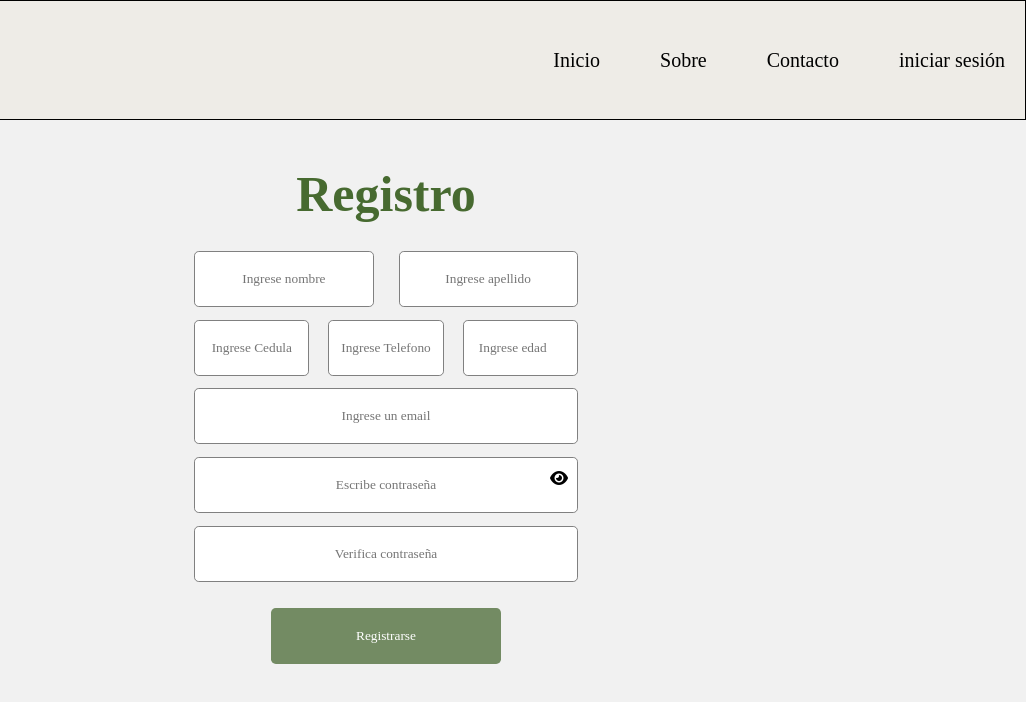
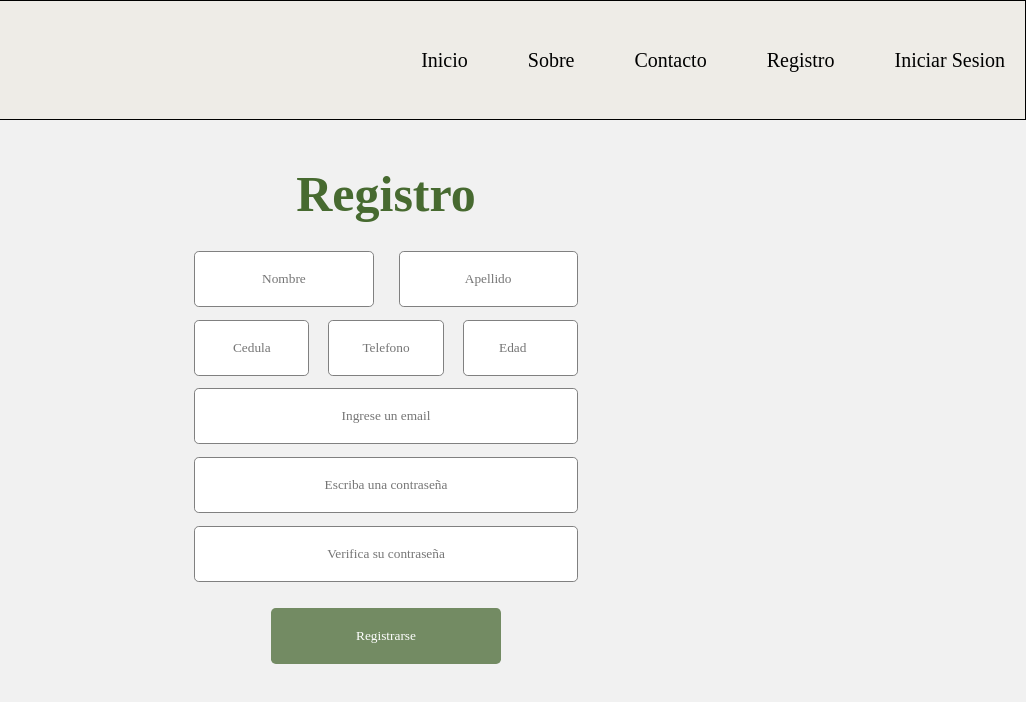
Before and after one commit to NanaBru/Chamba.com, a plain HTML site: page Registro.html in a window 1280 px wide. Shown: the full height of the page, 254-1280 px from the left. Drawn offline with Linux system fonts and the light colour scheme; a web font is replaced by a local one.

Commit message:
Update Registro.html

```diff
--- a/Registro.html
+++ b/Registro.html
@@ -4,65 +4,65 @@
 <head>
     <meta charset="UTF-8">
     <meta name="viewport" content="width=device-width, initial-scale=1.0">
-    <link rel="stylesheet" href="Estilos/stylesNAV.css">
-    <link rel="stylesheet" href="Estilos/registro.css">
+    <link rel="stylesheet" href="estilos/registro.css">
+    <link rel="stylesheet" href="estilos/stylesNav.css">
     <link rel="stylesheet" href="https://cdnjs.cloudflare.com/ajax/libs/font-awesome/6.6.0/css/all.min.css">
-    <link rel="shortcut icon" href="img/icono.png" type="image/x-icon">
-    <title>Registro</title>
+    <link rel="shortcut icon" href="img/logoPng.png" type="image/x-icon">
+    <title>Chamba</title>
 </head>
 
 <body>
+
+
     <nav id="menu">
-
-        <div class="logoDIV1">
+        <header class="logoDIV1">
             <img class="logo" src="img/logopng.png" alt="">
             <a href="index.html">
                 <h1>Chamba.com</h1>
             </a>
-        </div>
+        </header>
 
-        <div class="LogoDIV2">
+        <section class="LogoDIV2">
             <div class="hamburguesa" onclick="toggleMenu()">
                 <div></div>
                 <div></div>
                 <div></div>
             </div>
             <ul id="navLinks">
+
                 <li><a href="index.html">Inicio</a></li>
                 <li><a href="about.html">Sobre</a></li>
                 <li><a href="contact.html">Contacto</a></li>
-                <li><a href="iniciarsecion.html">iniciar sesión</a></li>
+                <li><a href="registro.html">Registro</a></li>
+                <li><a href="iniciarsecion.html">Iniciar Sesion</a></li>
             </ul>
-        </div>
-
-
+        </section>
     </nav>
 
 
-    <!-- Registro -->
 
     <section class="registro-seccion">
-        <form action="registro.php" method="post" id="formulario">
+        <form action="../backend/registro.php" method="post" id="formulario">
             <h2>Registro</h2>
 
             <div class="modal-nombre">
                 <input type="text" name="nombre" id="nombre" maxlength="30" minlength="3" title="Nombre de usuario"
-                    placeholder="Ingrese nombre" onkeydown="noEspacios(event)" required>
+                    placeholder="Nombre" onkeydown="noEspacios(event)" required>
 
                 <input type="text" name="apellido" id="apellido" maxlength="30" minlength="3"
-                    title="Apellido de usuario" placeholder="Ingrese apellido" onkeydown="noEspacios(event)" required>
+                    title="Apellido de usuario" placeholder="Apellido" onkeydown="noEspacios(event)" required>
 
             </div>
 
             <div class="moodal-cedula">
                 <input class="cte" type="text" name="cedula" id="cedula" maxlength="30" minlength="3"
-                    title="cedula de usuario" placeholder="Ingrese Cedula" onkeydown="noEspacios(event)" required>
+                    title="cedula de usuario" placeholder="Cedula" onkeydown="noEspacios(event)" required>
 
                 <input class="cte" type="text" name="telefono" id="telefono" maxlength="30" minlength="3"
-                    title="Telefono de usuario" placeholder="Ingrese Telefono" onkeydown="noEspacios(event)" required>
+                    title="Telefono de usuario" placeholder="Telefono" onkeydown="noEspacios(event)" required>
 
                 <input class="cte" type="number" name="edad" id="edad" maxlength="30" minlength="3"
-                    title="edad de usuario" placeholder="Ingrese edad" onkeydown="noEspacios(event)" required>
+                    title="edad de usuario" placeholder="Edad" onkeydown="noEspacios(event)" required>
             </div>
 
 
@@ -71,23 +71,18 @@
             <input class="input11" type="email" name="email" id="email" placeholder="Ingrese un email"
                 title="Ingrese un email válido" onkeydown="noEspacios(event)" required>
 
-            <div style="position: relative;">
                 <input class="input11" type="password" name="passwordA" id="passwordA" maxlength="15" minlength="6"
-                    placeholder="Escribe contraseña" title="Escribe contraseña" onkeydown="noEspacios(event)"
+                    placeholder="Escriba una contraseña" title="Escribe contraseña" onkeydown="noEspacios(event)"
                     onblur="verificarPass()" required>
 
-                <span id="togglePassword"
-                    style="position: absolute; right: 10px; top: 50%; transform: translateY(-50%); cursor: pointer;">
-                    <i class="fas fa-eye"></i>
-                </span>
-            </div>
 
-            <div style="position: relative;">
+
+
                 <input class="input11" type="password" name="passwordB" id="passwordB" maxlength="15" minlength="6"
-                    placeholder="Verifica contraseña" title="Verifica contraseña" onkeydown="noEspacios(event)"
+                    placeholder="Verifica su contraseña" title="Verifica contraseña" onkeydown="noEspacios(event)"
                     onblur="verificarPass()" required>
 
-            </div>
+
 
             <div id="mensaje"></div>
 
@@ -95,7 +90,9 @@
         </form>
     </section>
 
-  <script>
+
+
+    <script>
         function toggleMenu() {
             const nav = document.getElementById("navLinks");
             nav.classList.toggle("show");
@@ -104,6 +101,7 @@
 
 
 
+
 </body>
 
 </html>
```
